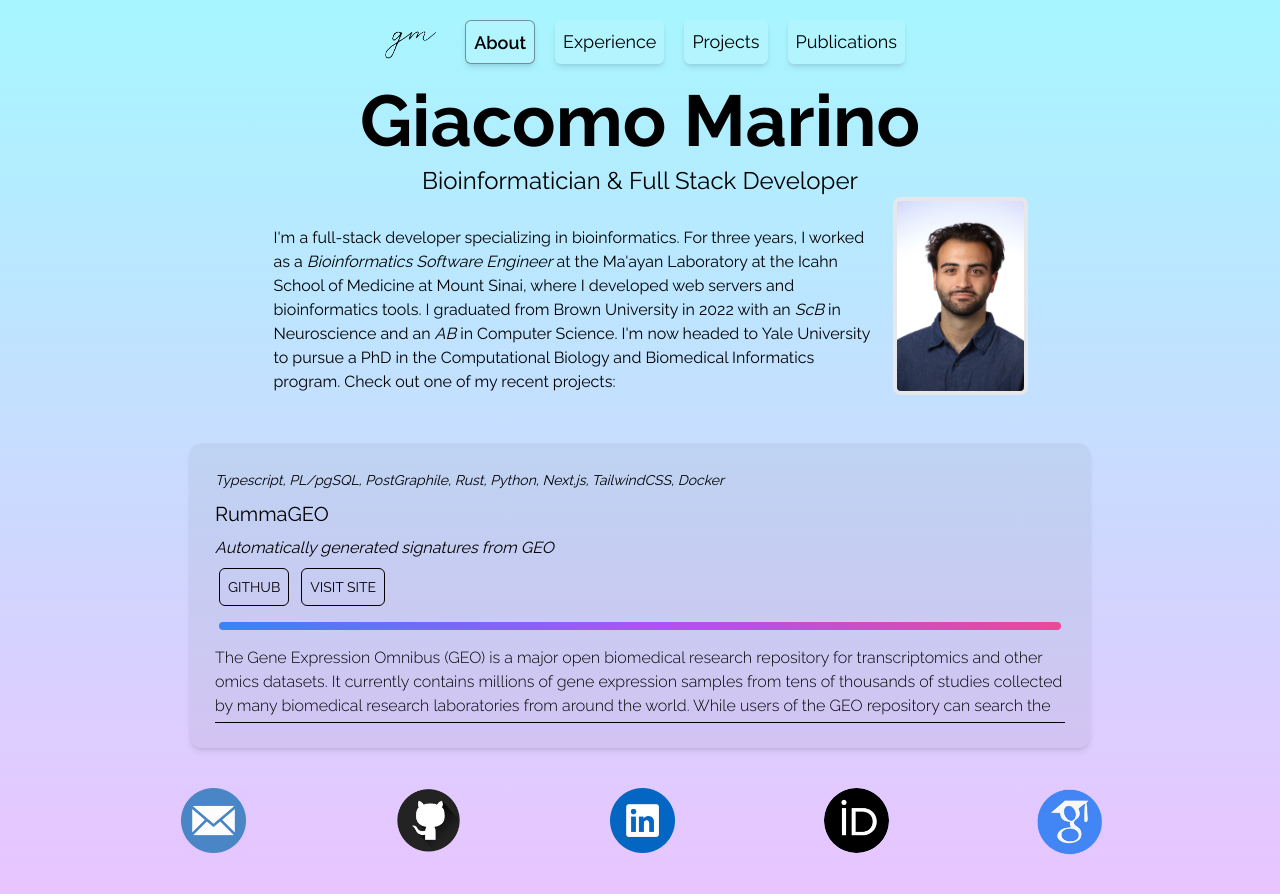
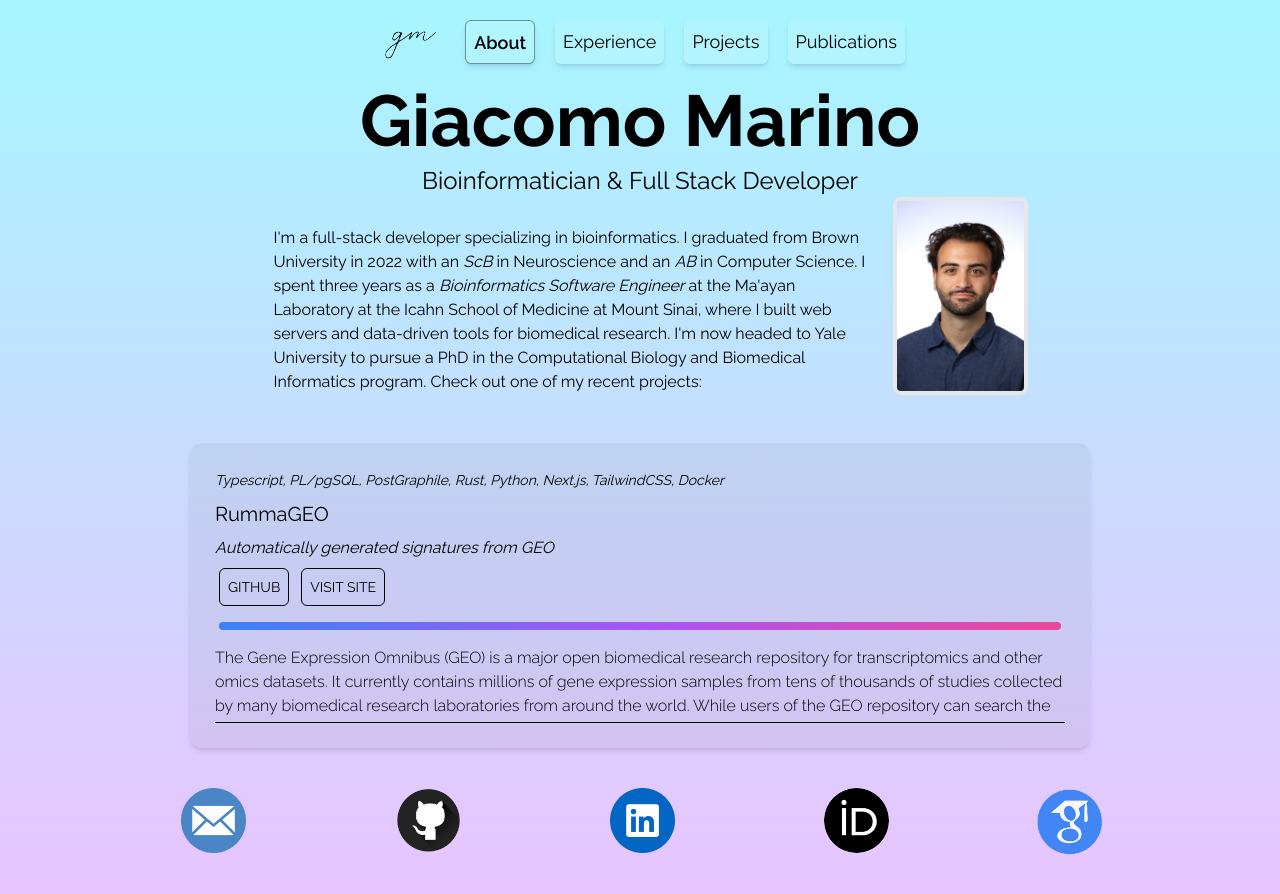
Before and after one commit to giacomomarino/gm-site, a Next.js app: page / in a window 1280 px wide. Built offline with nearby package versions, Linux system fonts and the light colour scheme.

Commit message:
Update page.tsx

```diff
--- a/src/app/page.tsx
+++ b/src/app/page.tsx
@@ -13,13 +13,13 @@ export default function Home() {
         <div className="flex flex-col sm:flex-row sm:flex-wrap mb-2 justify-center">
           <div className="w-full sm:w-2/3 md:w-2/4 lg:w-2/4 p-3">
             <p className="mb-5 mt-2 p-2 rounded border border-black border-opacity-0 dark:border-opacity-0 dark:border-white hover:bg-opacity-5 hover:border-opacity-20 hover:-opacity-90 hover:translate-x-1 hover:translate-y-1 hover:shadow-lg transition-all transition-duration:2s">
-            I&apos;m a full-stack developer specializing in bioinformatics. For three years, I worked as a{" "}
+            I&apos;m a full-stack developer specializing in bioinformatics.  I graduated from Brown University in 2022 with an <i>ScB</i> in Neuroscience and an <i>AB</i> in Computer Science. I spent three years as a{" "}
             <span style={{ fontStyle: "italic" }}>
               Bioinformatics Software Engineer
             </span>{" "}
-            at the Ma&apos;ayan Laboratory at the Icahn School of Medicine at Mount Sinai, where I developed web servers and bioinformatics tools.
+            at the Ma&apos;ayan Laboratory at the Icahn School of Medicine at Mount Sinai, where I built web servers and data-driven tools for biomedical research.
 
-            I graduated from Brown University in 2022 with an <i>ScB</i> in Neuroscience and an <i>AB</i> in Computer Science. I&apos;m now headed to Yale University to pursue a PhD in the Computational Biology and Biomedical Informatics program.
+            I&apos;m now headed to Yale University to pursue a PhD in the Computational Biology and Biomedical Informatics program.
 
             Check out one of my recent projects:
             </p>
```
